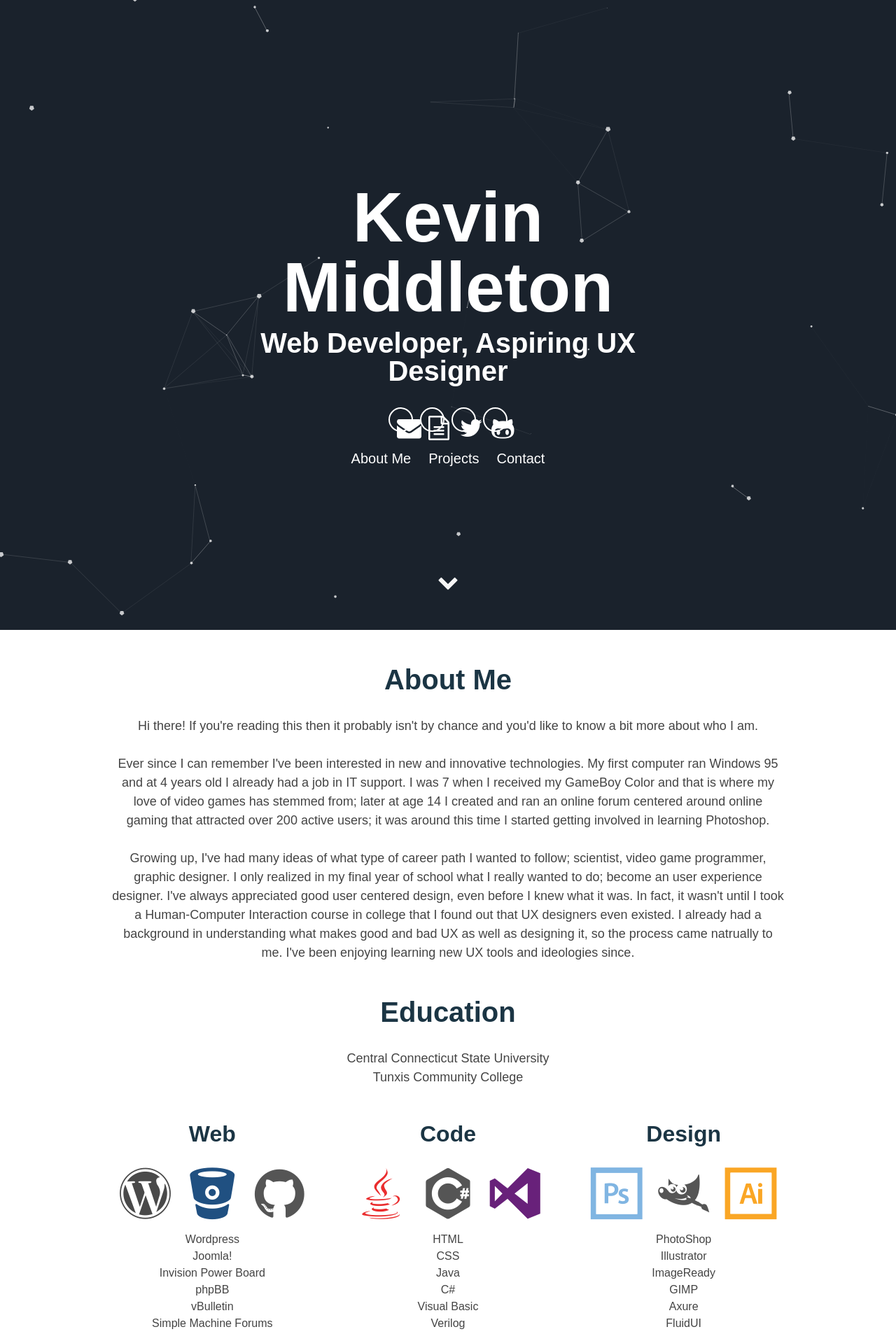
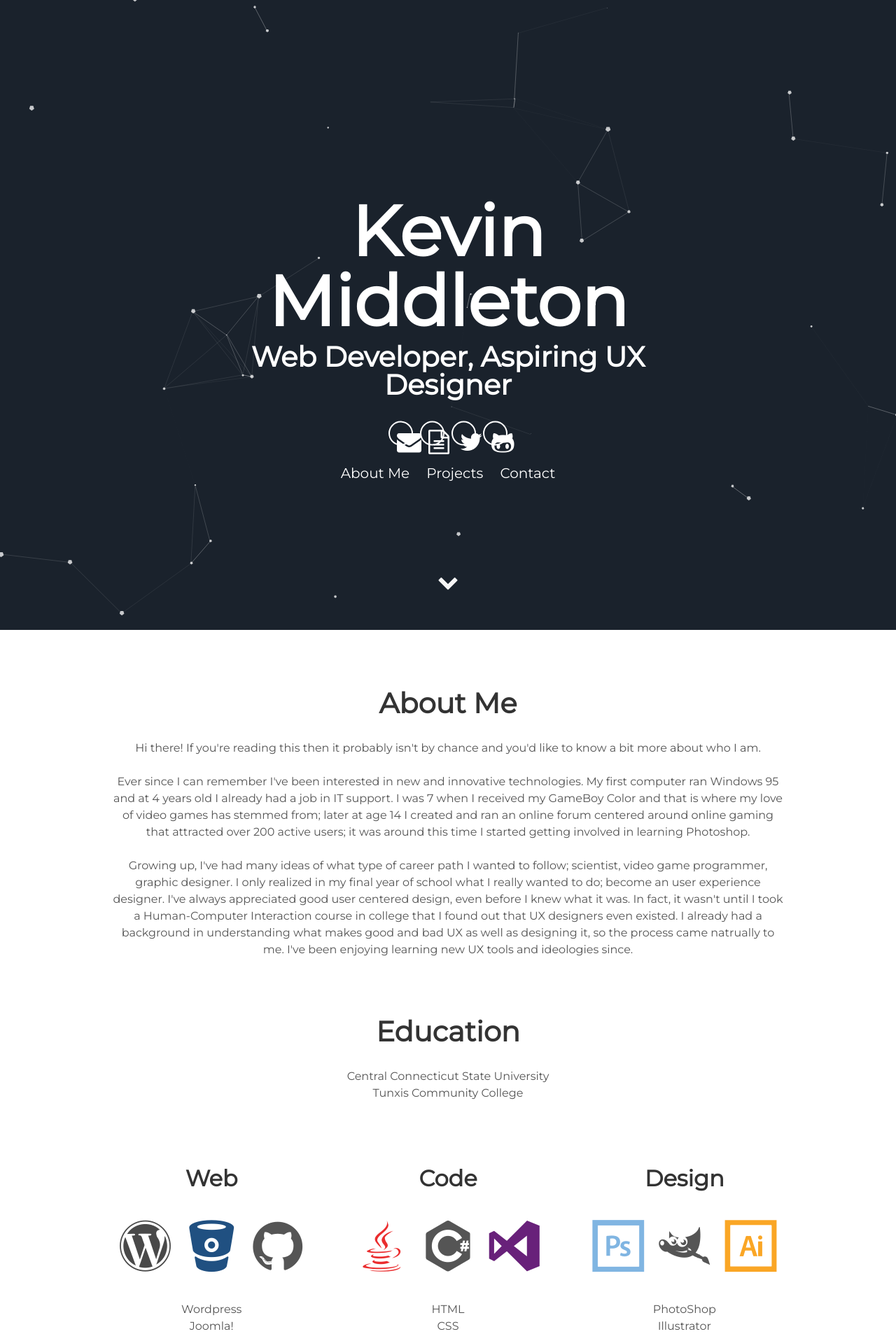
Before and after one commit to Kevin-Middleton/kevin-middleton.github.io, a Jekyll site: the page built from index.html, in a window 1280 px wide. Shown: the top 1906 px of the page at 70% size. Built offline with Jekyll 4.4.1, drawn with Linux system fonts in a browser that asks for light colours.

Commit message:
Update main.css

```diff
--- a/assets/css/main.css
+++ b/assets/css/main.css
@@ -168,40 +168,6 @@ table {
       width: 100% !important;
       margin-bottom: 20px !important; } }
 
-body {
-  font-size: 18px;
-  line-height: 1.5em;
-  font-family: 'proxima-nova-soft', sans-serif; }
-
-h1, h2, h3, h4, h5, h6, p {
-  font-family: 'proxima-nova-soft', sans-serif;
-  -webkit-font-smoothing: antialiased; }
-  h1:first-child, h2:first-child, h3:first-child, h4:first-child, h5:first-child, h6:first-child, p:first-child {
-    margin-top: 0; }
-  h1:last-child, h2:last-child, h3:last-child, h4:last-child, h5:last-child, h6:last-child, p:last-child {
-    margin-bottom: 0; }
-  h1 > small, h2 > small, h3 > small, h4 > small, h5 > small, h6 > small, p > small {
-    font-size: 0.65em;
-    color: #aaa; }
-
-h1, h2, h3, h4, h5, h6 {
-  font-weight: 600;
-  line-height: 1.3em;
-  color: #1b3544; }
-  h1.light, h2.light, h3.light, h4.light, h5.light, h6.light {
-    font-weight: 400;
-    color: #444; }
-
-p {
-  line-height: 1.5em;
-  color: #444; }
-
-a {
-  color: #359173;
-  text-decoration: none;
-  transition: color 0.3s ease-in-out; }
-  a:hover {
-    color: #2A735B; }
 
 .center {
   text-align: center; }
```
